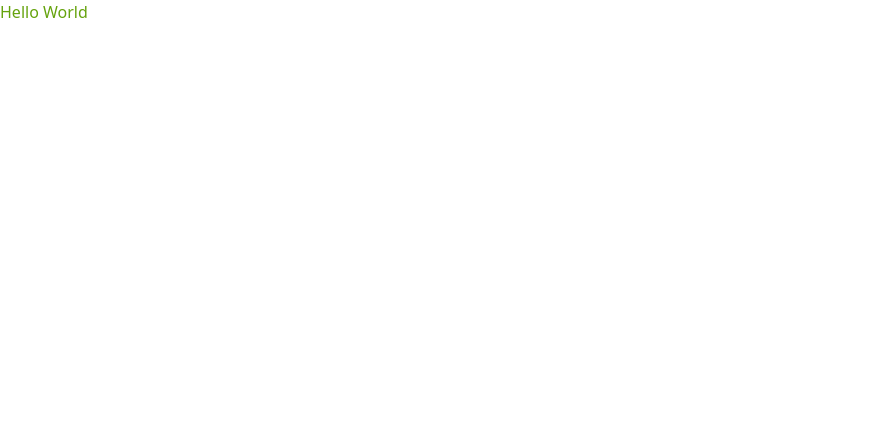
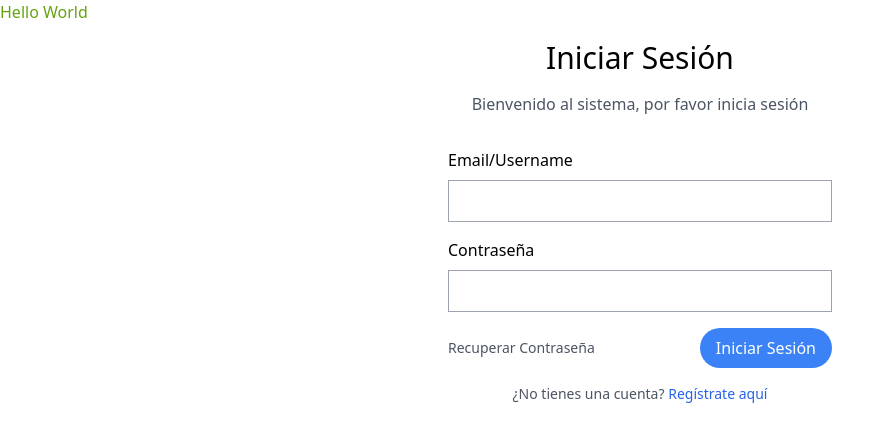
Before and after one commit to No-Country/c9-56-t-mern, a React (Vite) app in the folder frontend/: page / in a window 1280 px wide. Shown: the top 442 px of the page, without its empty margins (0-894 px from the left). Built offline with nearby package versions, Linux system fonts and the light colour scheme.

Commit message:
Created the login form

```diff
--- a/frontend/src/App.tsx
+++ b/frontend/src/App.tsx
@@ -1,9 +1,14 @@
+import LoginForm from './components/LoginForm';
 
 function App() {
 
   return (
     <div className="App">
      <h1 className="text-lime-600">Hello World</h1>
+     <LoginForm
+        title="Iniciar Sesión"
+        welcomeText="Bienvenido al sistema, por favor inicia sesión"
+      />
     </div>
   )
 }
--- /dev/null
+++ b/frontend/src/components/LoginForm.tsx
@@ -0,0 +1,71 @@
+import React, { useState } from "react";
+
+interface Props {
+  title: string;
+  welcomeText: string;
+}
+
+const LoginForm: React.FC<Props> = ({ title, welcomeText }) => {
+  const [email, setEmail] = useState("");
+  const [password, setPassword] = useState("");
+
+  const handleSubmit = (event: React.FormEvent<HTMLFormElement>) => {
+    event.preventDefault();
+    console.log(`Email: ${email}, Password: ${password}`);
+  };
+
+  return (
+    <div className="flex flex-col items-center p-4">
+      <h1 className="text-3xl font-medium mb-4">{title}</h1>
+      <p className="text-gray-600 mb-8">{welcomeText}</p>
+
+      <form className="w-full max-w-sm" onSubmit={handleSubmit}>
+        <div className="mb-4">
+          <label className="block font-medium mb-2" htmlFor="email">
+            Email/Username
+          </label>
+          <input
+            className="border border-gray-400 p-2 w-full"
+            type="text"
+            id="email"
+            name="email"
+            value={email}
+            onChange={(e) => setEmail(e.target.value)}
+          />
+        </div>
+
+        <div className="mb-4">
+          <label className="block font-medium mb-2" htmlFor="password">
+            Contraseña
+          </label>
+          <input
+            className="border border-gray-400 p-2 w-full"
+            type="password"
+            id="password"
+            name="password"
+            value={password}
+            onChange={(e) => setPassword(e.target.value)}
+          />
+        </div>
+
+        <div className="flex items-center justify-between mb-4">
+          <a href="#" className="text-gray-600 hover:text-gray-800 text-sm">
+            Recuperar Contraseña
+          </a>
+          <button type="submit" className="bg-blue-500 hover:bg-blue-700 text-white font-medium py-2 px-4 rounded-full">
+            Iniciar Sesión
+          </button>
+        </div>
+
+        <p className="text-center text-gray-600 text-sm">
+          ¿No tienes una cuenta?{" "}
+          <a href="#" className="text-blue-600 hover:text-blue-800">
+            Regístrate aquí
+          </a>
+        </p>
+      </form>
+    </div>
+  );
+};
+
+export default LoginForm;
```
